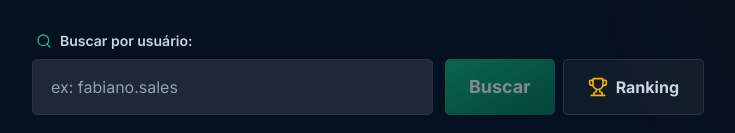
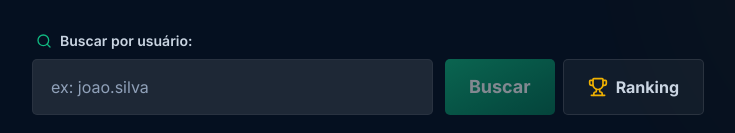
Before and after one commit to frochalabs/copadomundoad, a Next.js app in the folder frontend/: page /home in a window 1280 px wide. Shown: the part 423-556 px from the top of the page, without its empty margins (272-1007 px from the left). Built offline with nearby package versions, Linux system fonts and the light colour scheme; no server answers.

Commit message:
update placeholder

```diff
--- a/frontend/src/app/home/page.tsx
+++ b/frontend/src/app/home/page.tsx
@@ -188,7 +188,7 @@ export default function Home() {
                   type="text"
                   value={username}
                   onChange={(e) => setUsername(e.target.value)}
-                  placeholder="ex: fabiano.sales"
+                  placeholder="ex: joao.silva"
                   className="border-none bg-transparent text-white p-[5px] pl-2 w-full outline-none placeholder-slate-400 text-lg sm:text-base"
                 />
               </div>
```
